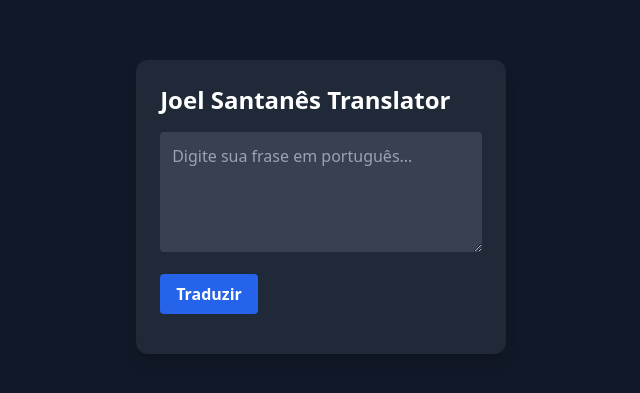
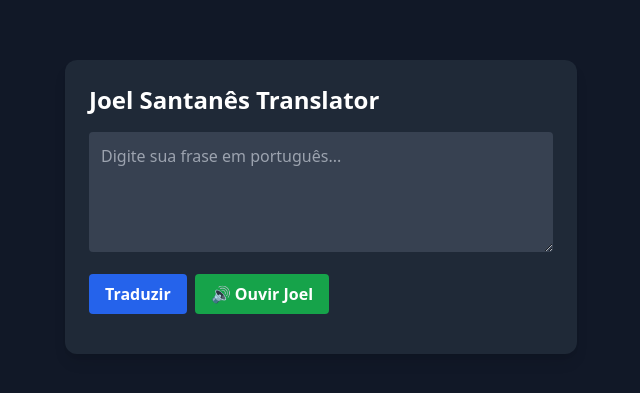
Before and after one commit to steffencrespo/joelsantanes.js, a Vue app in the folder frontend/: page / in a window 1280 px wide. Shown: the part 193-586 px from the top of the page, without its empty margins (319-959 px from the left). Built offline with nearby package versions, Linux system fonts and the light colour scheme.

Commit message:
feat: adds text-to-speech button

```diff
--- a/frontend/src/App.vue
+++ b/frontend/src/App.vue
@@ -13,6 +13,13 @@
     >
       Traduzir
     </button>
+    <button
+        @click="speak"
+        class="bg-green-600 hover:bg-green-700 text-white font-semibold py-2 px-4 rounded ml-2"
+        :disabled="!outputText"
+    >
+      🔊 Ouvir Joel
+    </button>
     <div v-if="outputText" class="bg-gray-700 p-3 rounded">
       <p>{{ outputText }}</p>
     </div>
@@ -20,15 +27,46 @@
 </template>
 
 <script setup>
-import { ref } from 'vue'
+import { ref, onMounted } from 'vue'
 import joelify from './joelify'
 
 const inputText = ref('')
 const outputText = ref('')
+const availableVoices = ref([])
+
+onMounted(() => {
+  speechSynthesis.onvoiceschanged = () => {
+    availableVoices.value = speechSynthesis.getVoices()
+  }
+
+  availableVoices.value = speechSynthesis.getVoices()
+})
 
 function translate() {
   // Mock: usa o próprio texto como se fosse traduzido e Joelizado
   const fakeTranslated = inputText.value // Aqui usaria API do Google Translate
   outputText.value = joelify(fakeTranslated)
 }
+
+function speak() {
+  if (!outputText.value) return;
+
+  const utterance = new SpeechSynthesisUtterance(outputText.value);
+
+  const voices = speechSynthesis.getVoices();
+  const joelVoice = voices.find(v => v.name === 'Reed (Portuguese (Brazil))');
+  // const joelVoice = voices.find(v => v.name === 'Grandpa (Portuguese (Brazil))');
+
+  if (joelVoice) {
+    utterance.voice = joelVoice;
+    utterance.lang = 'en-US'; // mantém idioma como inglês com sotaque BR
+  }
+
+  // ajusta performance “Joelística”
+  utterance.pitch = 0.85; // mais grave
+  utterance.rate = 0.98;  // mais lento
+
+  speechSynthesis.speak(utterance);
+}
+
 </script>
```
